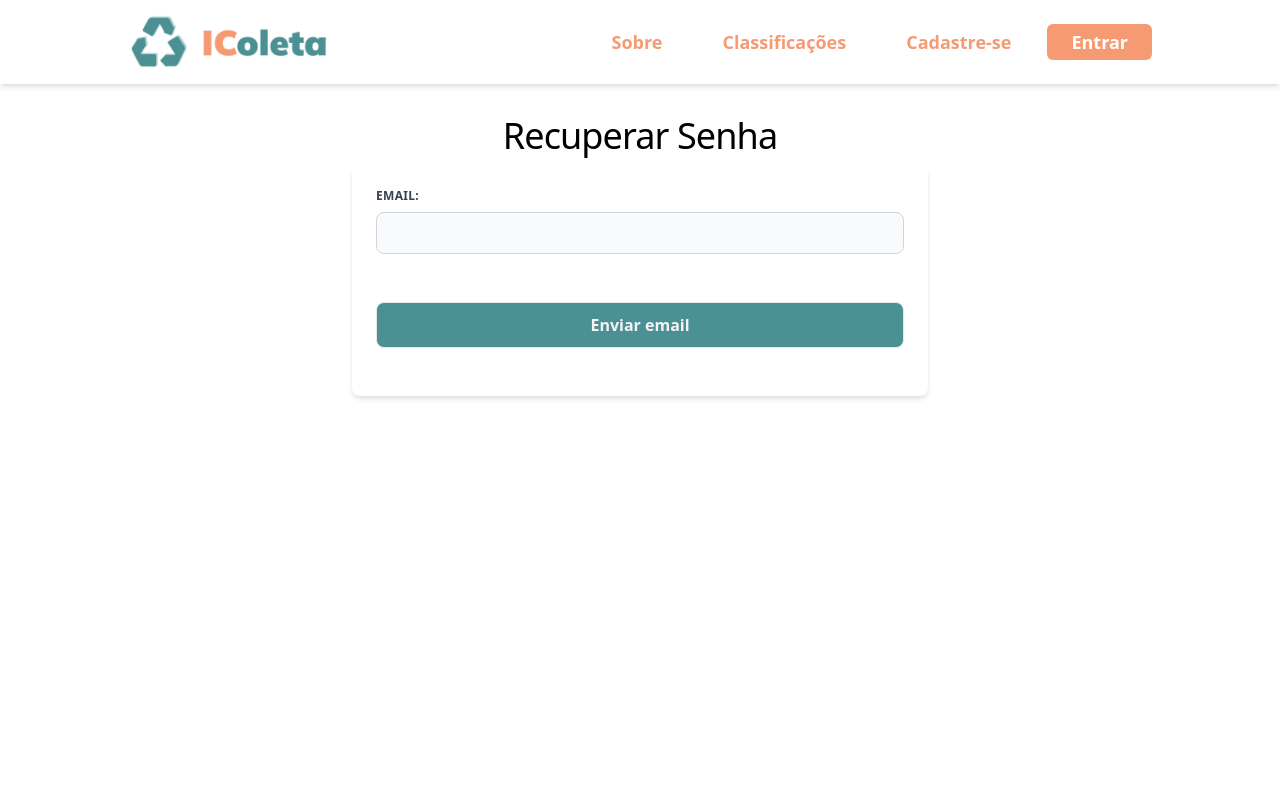
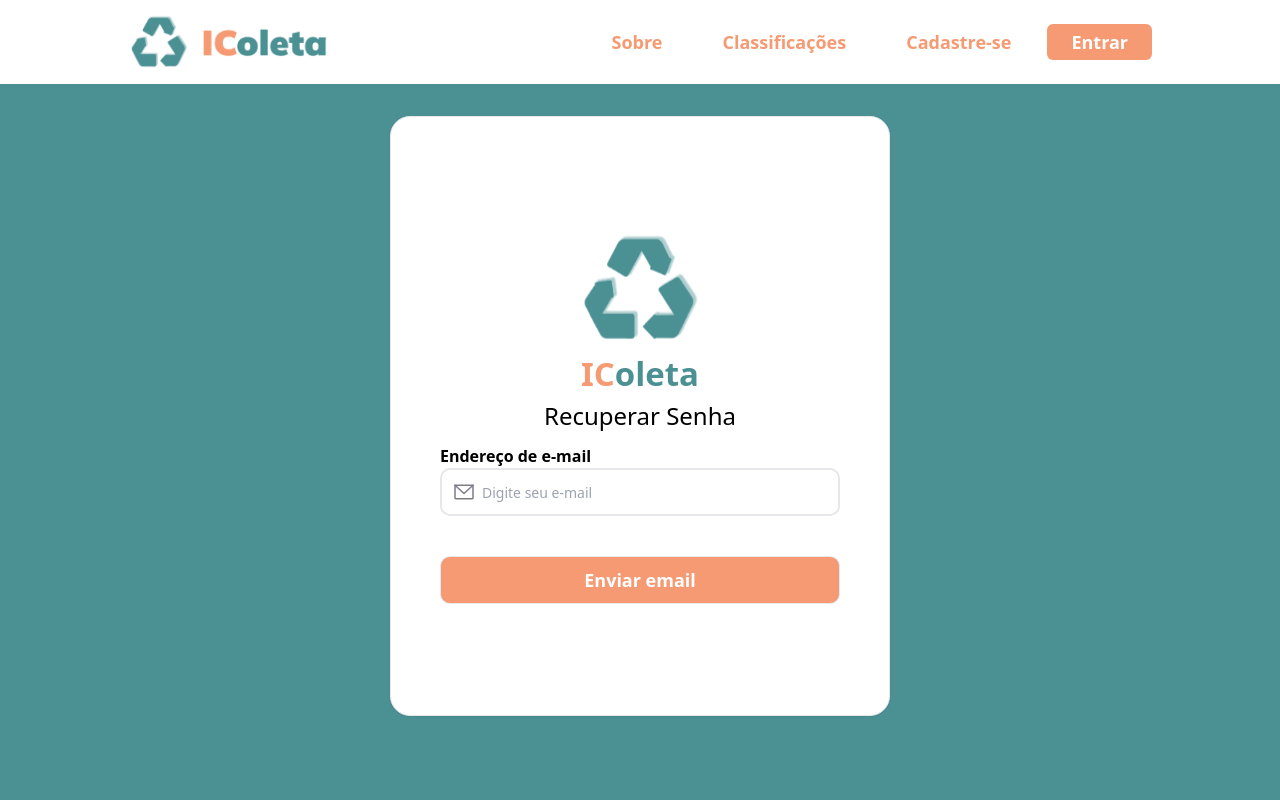
Before and after one commit to icoleta/icoleta-front, a React (Create React App) app: page /usuario/recuperar in a window 1280 px wide. Shown: the top 800 px of the page. Built offline with nearby package versions, Linux system fonts and the light colour scheme.

Commit message:
:recycle: refactor: recupera senha atualizada

```diff
--- a/src/pages/RecuperarSenha/index.jsx
+++ b/src/pages/RecuperarSenha/index.jsx
@@ -1,6 +1,5 @@
-import React, { useState } from "react";
-import { Link } from "react-router-dom";
-import Input from "../../components/Input";
+import logo from "../../assets/logonova.svg";
+import envelope from "../../assets/EnvelopeSimple.svg";
 import useForm from "../../hooks/useForm";
 
 const RecuperarSenha = () => {
@@ -15,93 +14,38 @@ const RecuperarSenha = () => {
   }
 
   return (
-    <div className="m-8">
-      <div className="text-center mt-8">
-        <h2 className="text-4xl tracking-tight">Recuperar Senha</h2>
+    <div className=" bg-[#4B9093] h-screen w-full">
+      <div className="flex justify-center">
+        <div className="flex flex-col justify-center items-center border rounded-[20px] shadow-sm m-8 h-[600px] w-[500px] bg-white">
+          <div className="flex flex-col justify-center items-center mb-[10px]">
+            <img src={logo} alt="" />
+            <h2 className="font-black text-[#4B9093] text-[33px]"><span className="text-[#F59A73]">IC</span>oleta</h2>
+            <h3 className="font-mulish font-regular text-[24px]">Recuperar Senha</h3>
           </div>
-      <div className="flex justify-center my-2 mx-4 md:mx-0">
-        <form
-          onSubmit={handleSubmit}
-          className="w-full max-w-xl bg-white rounded-lg shadow-md p-6"
-        >
-
-
-          <div className="flex flex-wrap -mx-3 mb-6">
-            <div className="w-full md:w-full px-3 mb-6">
-              <label
-                className="block uppercase tracking-wide text-gray-700 text-xs font-bold mb-2"
-                htmlFor="email"
-              >
-                Email:
-              </label>
-              <Input
-                type="mail"
+          <form onSubmit={handleSubmit} className="">
+            <div className="flex flex-col">
+              <label htmlFor="" className=" font-semibold text-[16px]">Endereço de e-mail</label>
+              <div class="relative">
+                <input
+                  type="email"
                   id="email"
                   name="email"
+                  placeholder="Digite seu e-mail"
                   onChange={handleChange}
                   errors={errors}
+                  className=" h-[48px] text-[14px] w-[400px] border-2 rounded-[10px] p-[12px] pl-[40px] focus:outline-[#F59A73]"
                 />
+                <div class="absolute inset-y-0 left-0 pl-3  flex items-center pointer-events-none">
+                    <img src={envelope} alt="" className="" />
                 </div>
-
-
+              </div>
+            </div>
+            <button type="submit" className="mt-[40px] bg-[#F59A73] border rounded-[10px] font-inter font-bold text-white text-[18px] w-[400px] h-[48px] ">Enviar email</button>
+          </form>
 
         </div>
-
-          <div className="flex mb-6">
-              <button
-                type="submit"
-                className="appearance-none block w-full justify-center bg-olive-green text-gray-100 font-bold border border-gray-200 rounded-lg py-3 px-3 leading-tight hover:bg-olive-green-dark focus:outline-none focus:bg-white focus:border-gray-500"
-              >
-                Enviar email
-              </button>
-
-              {/* <Link
-                to="/usuario/atualizar"
-                className="appearance-none block w-full text-center bg-olive-green text-gray-100 font-bold border border-gray-200 rounded-lg py-3 px-3 leading-tight hover:bg-olive-green-dark focus:outline-none focus:bg-white focus:border-gray-500"
-              >
-                Atualizar senha
-              </Link> */}
-
-          </div>
-        </form>
       </div>
     </div>
-    // <div className="flex justify-center items-center h-4/6 flex-col">
-    //   <form onSubmit={handleSubmit}>
-    //     <p className="text-lg mb-4">Recuperar senha</p>
-
-    //     <label
-    //       htmlFor="email"
-    //       className="block mb-2 text-sm font-medium text-gray-900"
-    //     >
-    //       Email:
-    //     </label>
-    //     <Input
-    //       type="email"
-    //       id="email"
-    //       name="email"
-    //       onChange={handleChange}
-    //       errors={errors}
-    //     />
-    //     <br></br>
-
-    //     <div className="btn-flex-login">
-    //       <button
-    //         type="submit"
-    //         className="focus:outline-none text-white bg-blue-500 hover:bg-blue-700 focus:ring-4 focus:ring-blue-300 font-medium rounded-lg text-sm px-5 py-2.5 mr-2 mb-2"
-    //       >
-    //         Enviar email
-    //       </button>
-
-    //       <Link
-    //         to="/usuario/atualizar"
-    //         className="focus:outline-none text-white bg-blue-500 hover:bg-blue-700 focus:ring-4 focus:ring-blue-300 font-medium rounded-lg text-sm px-5 py-2.5 mr-2 mb-2"
-    //       >
-    //         Atualizar senha
-    //       </Link>
-    //     </div>
-    //   </form>
-    // </div>
   );
 };
 
```
Lines whose indentation alone changed are shown as unchanged.
